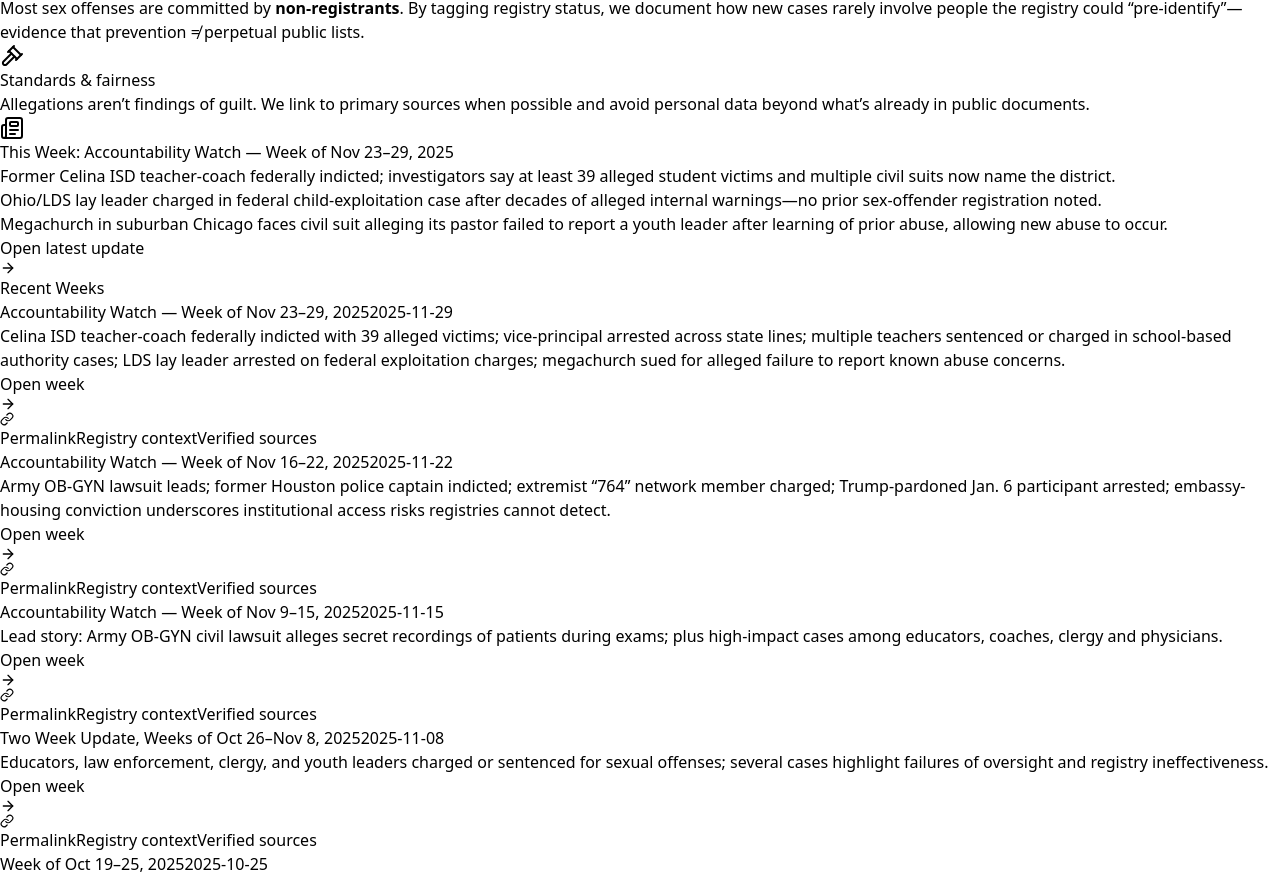
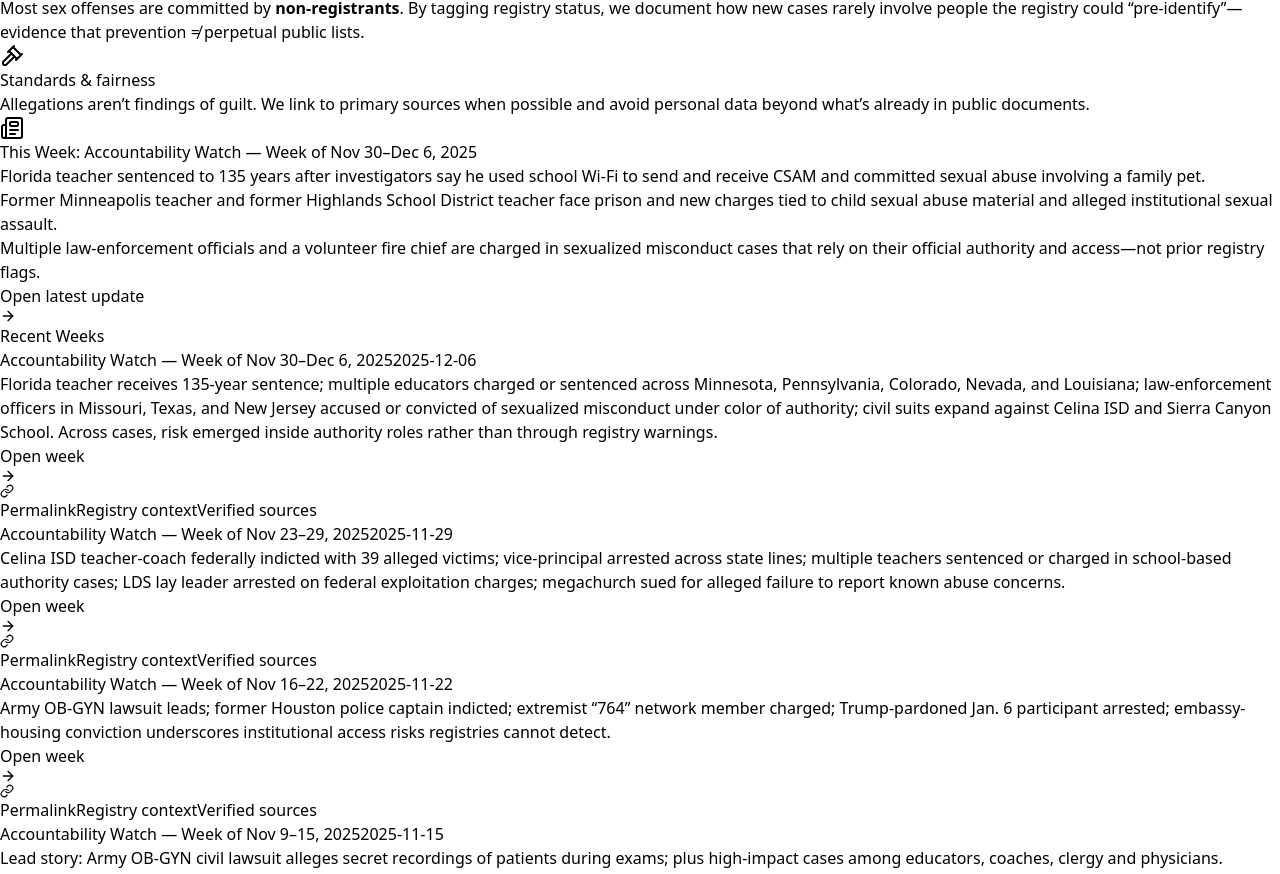
Before and after one commit to projectsolarrecon/Solar, a React (Vite) app: page /resources/accountability-watch in a window 1280 px wide. Shown: the part 3430-4304 px from the top of the page. Built offline with nearby package versions, Linux system fonts and the light colour scheme.

Commit message:
Update accountabilityWatch.ts

```diff
--- a/src/data/accountabilityWatch.ts
+++ b/src/data/accountabilityWatch.ts
@@ -7,6 +7,14 @@ export type AccountabilityItem = {
 };
 
 export const accountabilityWatch: AccountabilityItem[] = [
+{
+  date: "2025-12-06",
+  title: "Accountability Watch — Week of Nov 30–Dec 6, 2025",
+  slug: "2025-12-06",
+  path: "/resources/accountability-watch/2025-12-06",
+  summary:
+    "Florida teacher receives 135-year sentence; multiple educators charged or sentenced across Minnesota, Pennsylvania, Colorado, Nevada, and Louisiana; law-enforcement officers in Missouri, Texas, and New Jersey accused or convicted of sexualized misconduct under color of authority; civil suits expand against Celina ISD and Sierra Canyon School. Across cases, risk emerged inside authority roles rather than through registry warnings.",
+},
 {
   date: "2025-11-29",
   title: "Accountability Watch — Week of Nov 23–29, 2025",
```
